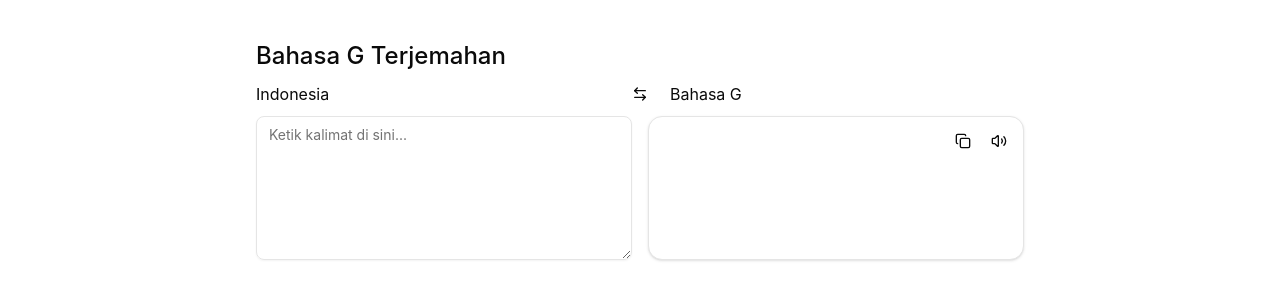
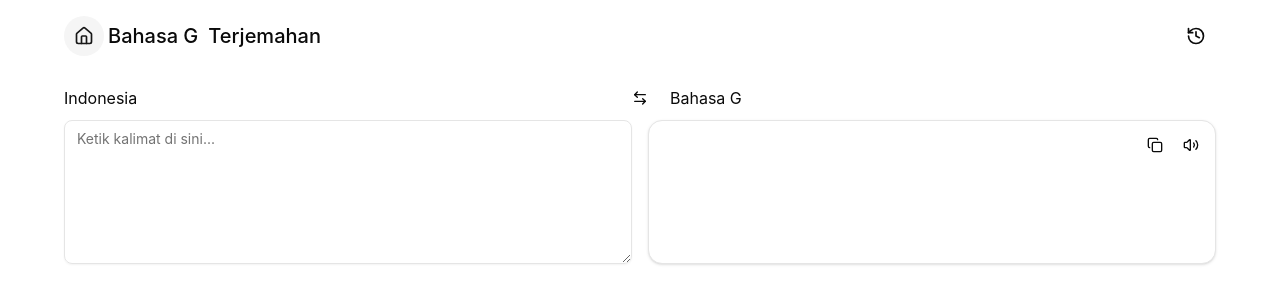
Before and after one commit to nopaldonh/bahasa-g, a Nuxt app: page /translate in a window 1280 px wide. Shown: the top 304 px of the page. Built offline with nearby package versions, Linux system fonts and the light colour scheme.

Commit message:
feat(translator): enhance translate page layout with header and navigation links

```diff
--- a/app/pages/translate.vue
+++ b/app/pages/translate.vue
@@ -1,5 +1,12 @@
 <script setup lang="ts">
-import { ArrowLeftRight, Check, Copy, Volume2 } from '@lucide/vue'
+import {
+  ArrowLeftRight,
+  Check,
+  Copy,
+  History,
+  House,
+  Volume2,
+} from '@lucide/vue'
 import { fromBahasaG, toBahasaG } from '~/composables/useBahasaG'
 
 interface HistoryEntry {
@@ -66,11 +73,44 @@ function clearHistory() {
 </script>
 
 <template>
-  <div class="min-h-screen bg-background px-4 py-10">
-    <div class="mx-auto max-w-3xl">
-      <h1 class="text-2xl font-medium text-foreground mb-1">
-        Bahasa G Terjemahan
-      </h1>
+  <div class="min-h-screen bg-background p-4">
+    <div class="mx-auto max-w-6xl">
+      <header class="mb-6 flex items-center justify-between">
+        <div class="flex items-center gap-2.5 select-none">
+          <NuxtLink
+            to="/"
+            class="transition-transform duration-200 ease-out hover:-translate-y-1 flex items-center gap-1"
+          >
+            <Button
+              as="span"
+              variant="secondary"
+              size="icon-lg"
+              class="rounded-full"
+            >
+              <House class="size-5" />
+            </Button>
+            <span class="text-xl font-medium text-foreground"> Bahasa G </span>
+          </NuxtLink>
+          <NuxtLink
+            to="/translate"
+            class="font-medium text-xl text-foreground transition-transform duration-200 ease-out hover:-translate-y-1"
+          >
+            Terjemahan
+          </NuxtLink>
+        </div>
+
+        <!-- TODO: Add history toggle functionality -->
+        <Button
+          variant="ghost"
+          size="icon-lg"
+          class="rounded-full"
+          @click="() => {}"
+        >
+          <History class="size-5" />
+        </Button>
+      </header>
+
+      <h1 class="sr-only">Bahasa G Terjemahan</h1>
 
       <div class="flex items-center mb-1 gap-3">
         <span class="flex-1">
```
